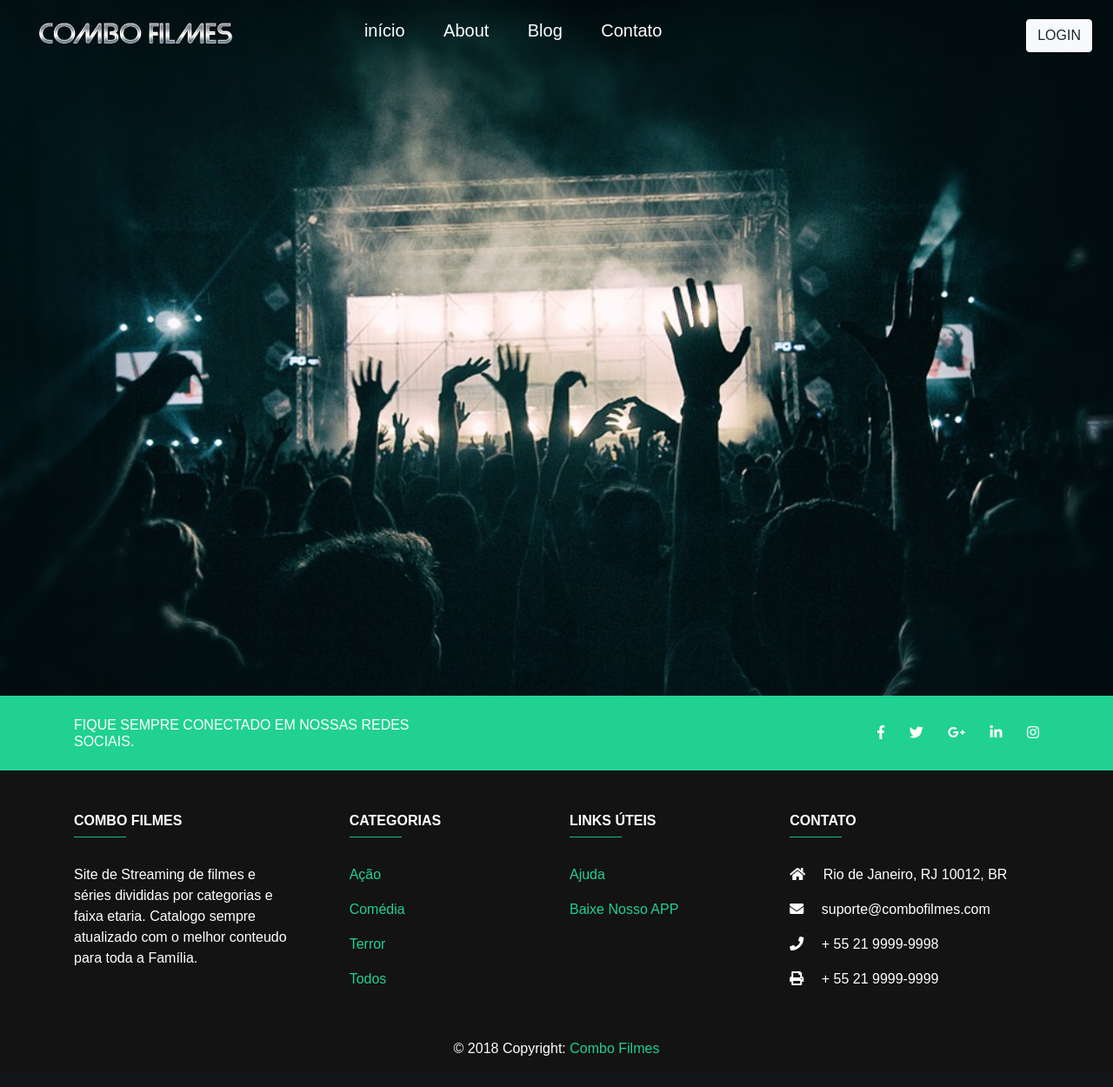
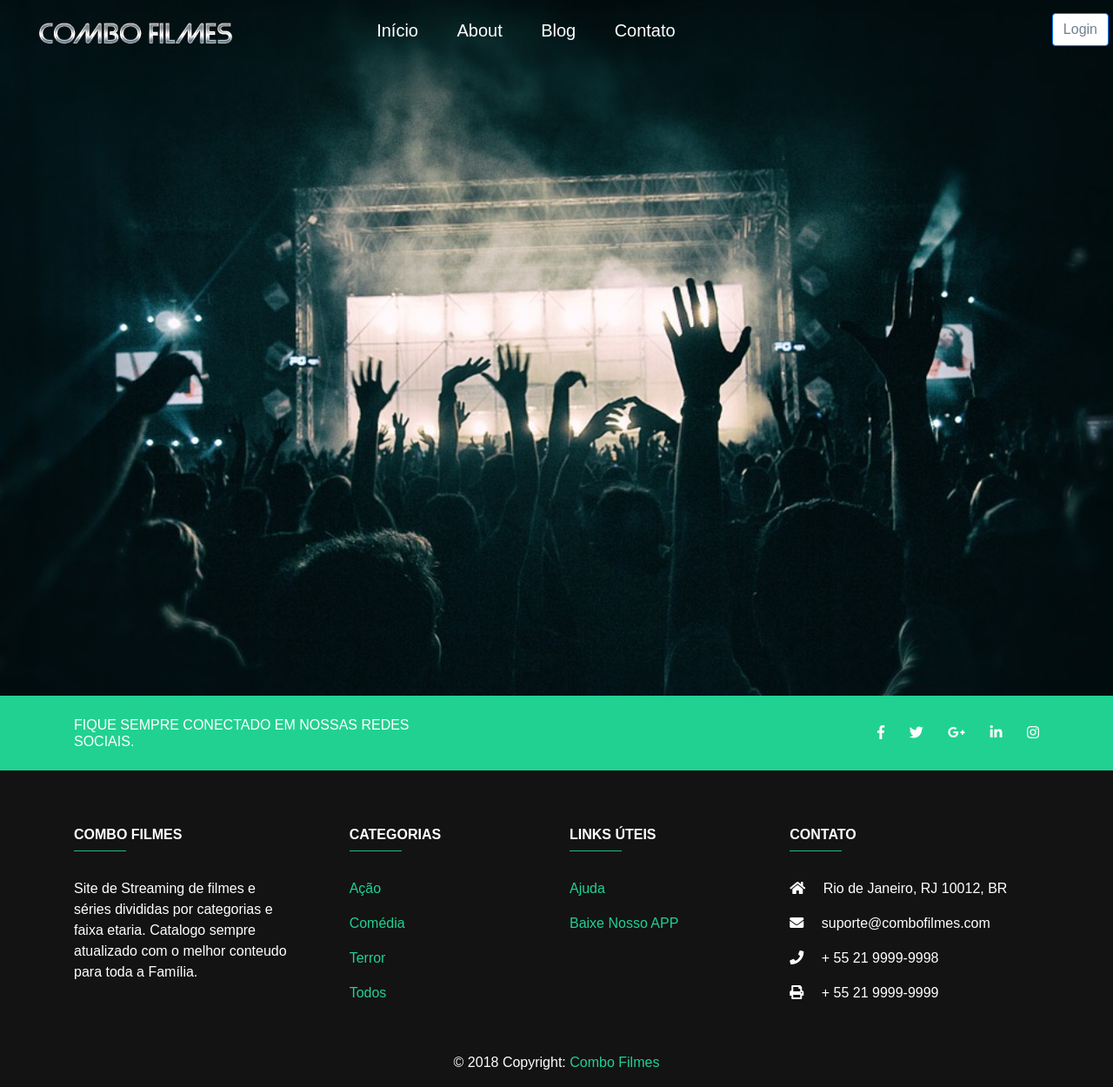
Before and after one commit to higorosantos/ComboFilmes, a PHP site: page / in a window 1280 px wide. Shown: the whole page at 87% size. Before the commit the page ends 1214 px from the top, so only its background shows below. Run offline with PHP 8.4, Linux system fonts and the light colour scheme; some libraries are stand-ins or nearby versions.

Commit message:
Butao de Login funcionando add alguns efeitos AGORA A PORRA FICOU SERIA

```diff
--- a/css/estilo.css
+++ b/css/estilo.css
@@ -80,11 +95,7 @@ nav ul li a{
     width: 300px;
     display: inline;
 }
-#toma{
-    float: right;
-    margin-top: 1.4em;
-    margin-right: 1.5em;
-}
+
 #sair{
     display: inline;
     margin-left: 160px;
@@ -95,6 +106,95 @@ body{
     background-color: rgba(0, 0, 0, 0.925);
     color: #fff;
 }
+#login2{
+    margin-top: 15px;
+    margin-right: 5px;
+    background-color: #fff;
+    color: slategray;
+    float: right;
+}
+/*MODAl CUIDADO CARAI*/
+.container{
+    height: 100%;
+    align-content: center;
+    }
+
+    .card{
+    height: 370px;
+    margin-top: auto;
+    margin-bottom: auto;
+    width: 400px;
+    background-color: rgba(0,0,0,0.5) !important;
+    }
+
+    .social_icon span{
+    font-size: 60px;
+    margin-left: 10px;
+    color: #FFC312;
+    }
+
+    .social_icon span:hover{
+    color: white;
+    cursor: pointer;
+    }
+
+    .card-header h3{
+    color: white;
+    }
+
+    .social_icon{
+    position: absolute;
+    right: 20px;
+    top: -45px;
+    }
+
+    .input-group-prepend span{
+    width: 50px;
+    background-color: #FFC312;
+    color: black;
+    border:0 !important;
+    }
+
+    input:focus{
+    outline: 0 0 0 0  !important;
+    box-shadow: 0 0 0 0 !important;
+
+    }
+
+    .remember{
+    color: white;
+    }
+
+    .remember input
+    {
+    width: 20px;
+    height: 20px;
+    margin-left: 15px;
+    margin-right: 5px;
+    }
+
+    .login_btn{
+    color: black;
+    background-color: #FFC312;
+    width: 100px;
+    }
+
+    .login_btn:hover{
+    color: black;
+    background-color: white;
+    }
+
+    .links{
+    color: white;
+    }
+
+    .links a{
+    margin-left: 4px;
+    }
+    .modal-content{
+        background-color: #21d192;
+    }
+    /*Mexe não hein*/
 
 @media (max-width: 580px){
     .logo{
--- a/index.html
+++ b/index.html
@@ -39,32 +39,82 @@
         </div>
         <div class="menu">
           <ul>
-            <li><a href="#">início</a></li>
+            <li><a href="#">Início</a></li>
             <li><a href="#">About</a></li>
             <li><a href="#">Blog</a></li>
             <li><a href="#">Contato</a></li>
-            <button class="btn btn-light" id="toma">LOGIN</button>
-            <div class="form1">
-              <form action="#" id="book">
-                <button id="sair">x</button>
-                <br>
-                Nome:<br>
-                <input type="text" name="firstname" value="João">
-                <br>
-                Sobrenome:<br>
-                <input type="text" name="lastname" value="Cléber">
-                <br><br>
-                <input type="submit" value="logar">
-              </form>
-
-            </div>
-
+            <button type="button" class="btn btn-primary" id="login2"data-toggle="modal" data-target="#exampleModal">
+            Login
+            </button>
           </ul>
         </div>
       </nav>
     </header>
+<!-- Modal -->
+<div class="modal fade" id="exampleModal" tabindex="-1" role="dialog" aria-labelledby="exampleModalLabel" aria-hidden="true">
+  <div class="modal-dialog" role="document">
+    <div class="modal-content">
+      <div class="modal-header">
+        <h5 class="modal-title" id="exampleModalLabel">Entrar</h5>
+        <button type="button" class="close" data-dismiss="modal" aria-label="Close">
+          <span aria-hidden="true">&times;</span>
+        </button>
+      </div>
+      <div class="modal-body">
+        <div class="container">
+          <div class="d-flex justify-content-center h-100">
+            <div class="card">
+              <div class="card-header">
+                <h3>Login</h3>
+                <div class="d-flex justify-content-end social_icon">
+                  <span><i class="fab fa-facebook-square"></i></span>
+                  <span><i class="fab fa-google-plus-square"></i></span>
+                  <span><i class="fab fa-twitter-square"></i></span>
+                </div>
+              </div>
+              <div class="card-body">
+                <form>
+                  <div class="input-group form-group">
+                    <div class="input-group-prepend">
+                      <span class="input-group-text"><i class="fas fa-user"></i></span>
+                    </div>
+                    <input type="text" class="form-control" placeholder="username">
 
+                  </div>
+                  <div class="input-group form-group">
+                    <div class="input-group-prepend">
+                      <span class="input-group-text"><i class="fas fa-key"></i></span>
+                    </div>
+                    <input type="password" class="form-control" placeholder="password">
+                  </div>
+                  <div class="row align-items-center remember">
+                    <input type="checkbox">Salvar
+                  </div>
+                  <div class="form-group">
+                    <input type="submit" value="Login" class="btn float-right login_btn">
+                  </div>
+                </form>
+              </div>
+              <div class="card-footer">
+                <div class="d-flex justify-content-center links">
+                  Não tem uma conta ?<a href="#">Criar Conta</a>
+                </div>
+                <div class="d-flex justify-content-center">
+                  <a href="#">Esqueci minha senha?</a>
+                </div>
+              </div>
+            </div>
+          </div>
+        </div>
+      </div>
+      <div class="modal-footer">
+        <button type="button" class="btn btn-secondary" data-dismiss="modal">Fechar</button>
+        <button type="button" class="btn btn-primary">Fazer Login</button>
+      </div>
+    </div>
   </div>
+</div>
+</div>
   <!-- Footer -->
 <footer class="page-footer font-small  lighten-5">
 
--- a/js/script.js
+++ b/js/script.js
@@ -8,26 +8,9 @@ $(document).ready(function () {
 $(window).on("scroll", function () {
     if ($(window).scrollTop()) {
         $('nav').addClass('black');
+        $('nav ul').removeClass("showing")
     }
     else {
         $('nav').removeClass('black');
     }
 });
-$(document).ready(function () {
-    $("#book").hide();
-
-    if ($("#book").hide()) {
-        $("#toma").click(function(){
-            $("#book").fadeIn(500);
-        });
-    }
-
-});
-$(document).ready(function () {
-
-    if ($("#book").hide()) {
-        $("#sair").click(function(){
-            $("#book").fadeOut(500);
-        });
-    }
-});
```
Also changed, not shown: other parts of css/estilo.css (+39 -8 lines), 1 other file.
